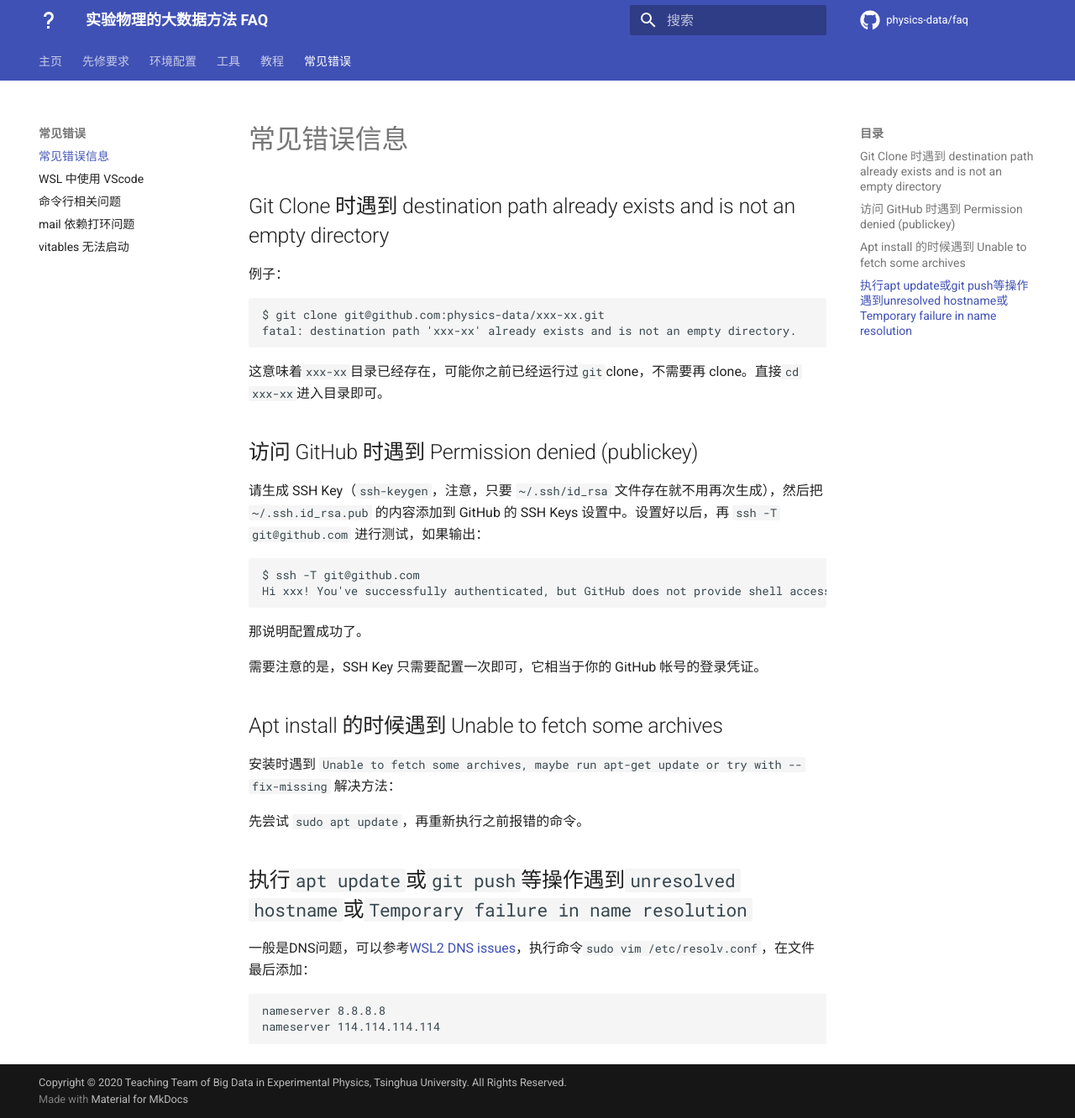
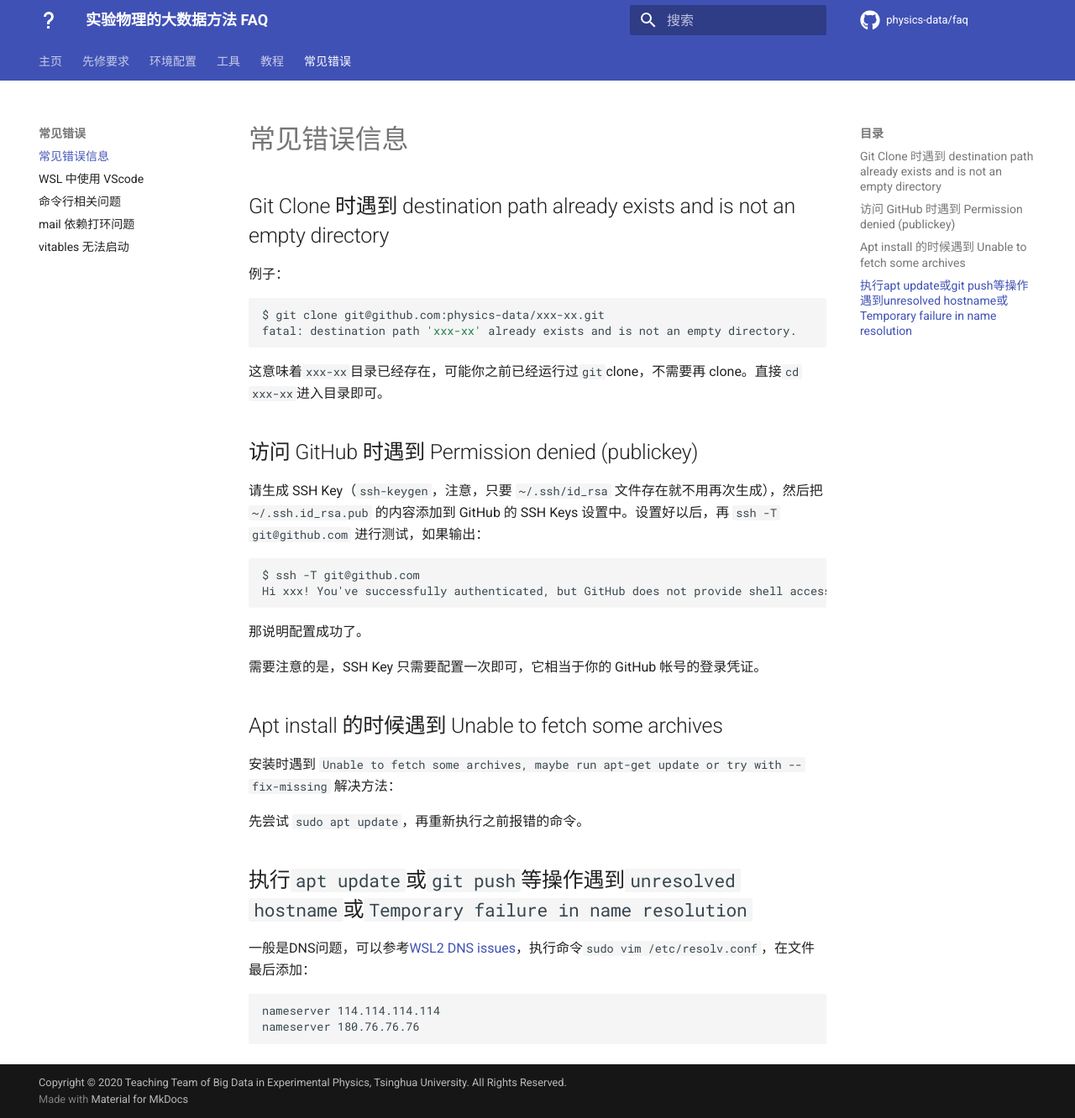
Before and after one commit to physics-data/faq, an MkDocs documentation site: the page built from docs/error/error.md, in a window 1280 px wide and 1332 px high. Shown: the whole window at 84% size. Built offline with MkDocs 1.6.1 and Material for MkDocs 9.7.7, drawn with Linux system fonts in a browser that asks for light colours; comment, search, counter and statistics services are not loaded.

Commit message:
fix note for dns;add code block type

````diff
--- a/docs/error/error.md
+++ b/docs/error/error.md
@@ -1,7 +1,7 @@
 ## Git Clone 时遇到 destination path already exists and is not an empty directory
 
 例子：
-```
+```shell
 $ git clone git@github.com:physics-data/xxx-xx.git
 fatal: destination path 'xxx-xx' already exists and is not an empty directory.
 ```
@@ -11,7 +11,7 @@ fatal: destination path 'xxx-xx' already exists and is not an empty directory.
 ## 访问 GitHub 时遇到 Permission denied (publickey)
 
 请生成 SSH Key（`ssh-keygen`，注意，只要 `~/.ssh/id_rsa` 文件存在就不用再次生成），然后把 `~/.ssh.id_rsa.pub` 的内容添加到 GitHub 的 SSH Keys 设置中。设置好以后，再 `ssh -T git@github.com` 进行测试，如果输出：
-```
+```shell
 $ ssh -T git@github.com
 Hi xxx! You've successfully authenticated, but GitHub does not provide shell access.
 ```
@@ -30,6 +30,6 @@ Hi xxx! You've successfully authenticated, but GitHub does not provide shell acc
 
 一般是DNS问题，可以参考[WSL2 DNS issues](https://github.com/microsoft/WSL/issues/5256)，执行命令`sudo vim /etc/resolv.conf`，在文件最后添加：
 ```
-nameserver 8.8.8.8
 nameserver 114.114.114.114
+nameserver 180.76.76.76
 ```
````
Also changed, not shown: docs/tool/git.md (+3 -3 lines).
